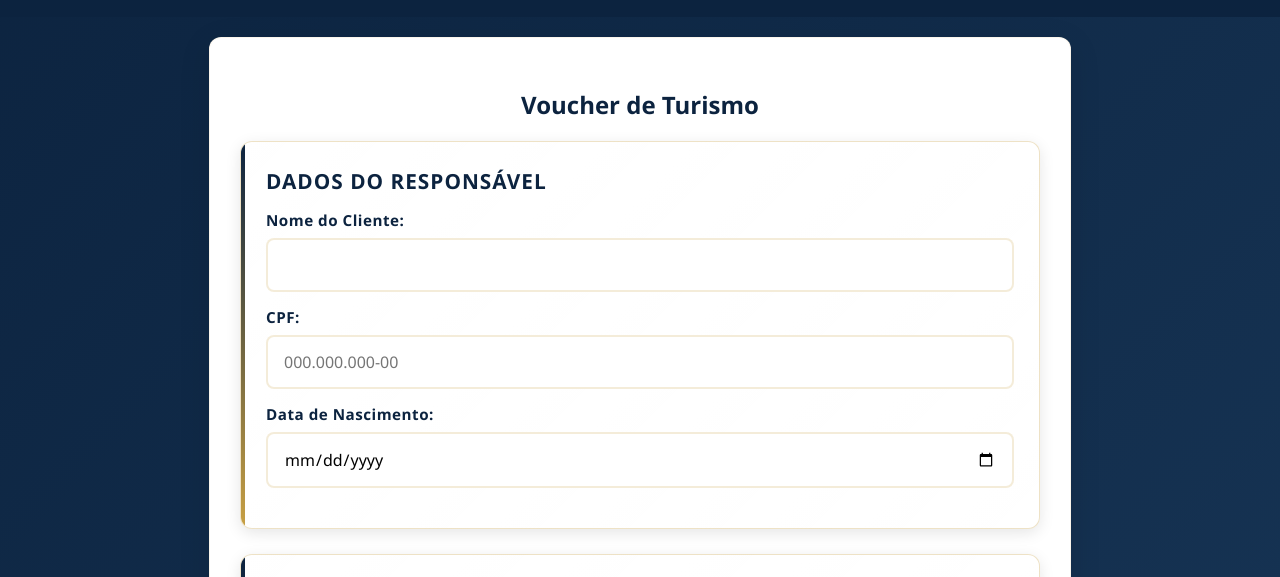
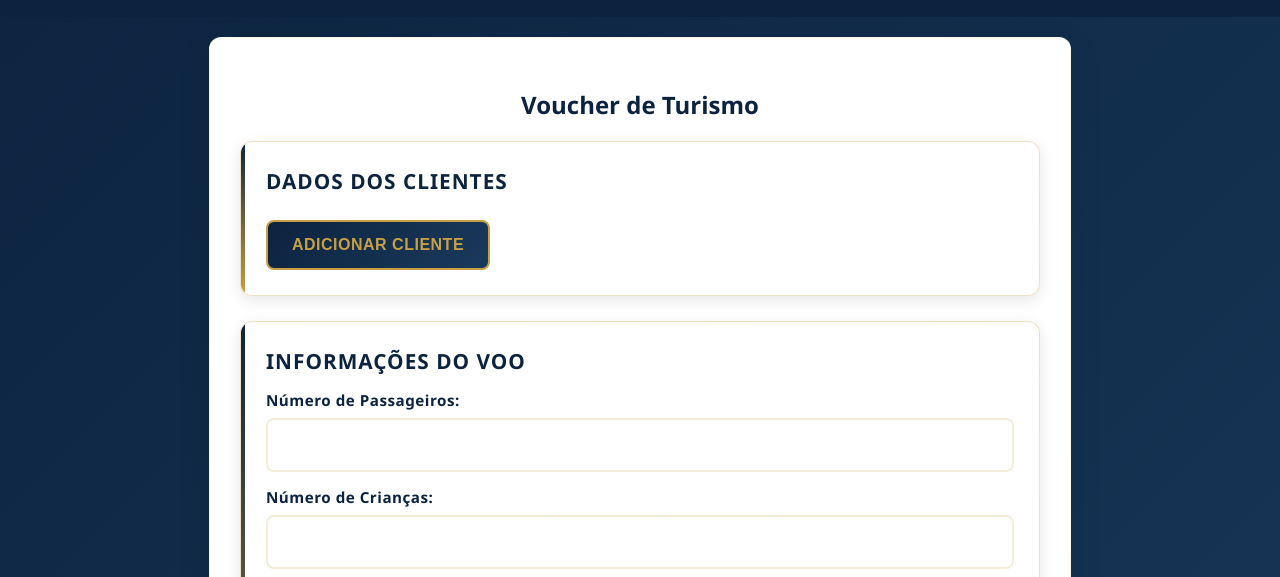
Before and after one commit to dw-glitch/Galdino_Turismo, a plain HTML site: page index.html in a window 1280 px wide. Shown: the part 191-768 px from the top of the page. Drawn offline with nearby package versions, Linux system fonts and the light colour scheme.

Commit message:
Refactor index.html to support multiple clients

```diff
--- a/index.html
+++ b/index.html
@@ -16,19 +16,11 @@
         <h2>Voucher de Turismo</h2>
         <form id="voucherForm">
             <div class="form-section">
-                <h3>Dados do Responsável</h3>
-                <div class="form-group">
-                    <label for="nome">Nome do Cliente:</label>
-                    <input type="text" id="nome" name="nome" required>
+                <h3>Dados dos Clientes</h3>
+                <div id="clientsContainer">
+                    <!-- Client fields will be added here dynamically -->
                 </div>
-                <div class="form-group">
-                    <label for="cpf">CPF:</label>
-                    <input type="text" id="cpf" name="cpf" required maxlength="14" placeholder="000.000.000-00">
-                </div>
-                <div class="form-group">
-                    <label for="dataNascimento">Data de Nascimento:</label>
-                    <input type="date" id="dataNascimento" name="dataNascimento" required>
-                </div>
+                <button type="button" id="addClientBtn" style="width: auto; margin-top: 10px;">Adicionar Cliente</button>
             </div>
 
             <div class="form-section">
@@ -85,11 +77,9 @@
             </div>
 
             <div class="voucher-section">
-                <h4>Dados do Responsável</h4>
-                <div class="voucher-info">
-                    <p><strong>Nome:</strong> <span id="previewNome"></span></p>
-                    <p><strong>CPF:</strong> <span id="previewCPF"></span></p>
-                    <p><strong>Data de Nascimento:</strong> <span id="previewData"></span></p>
+                <h4>Dados dos Clientes</h4>
+                <div id="previewClients" class="voucher-info">
+                    <!-- Clients will be listed here -->
                 </div>
             </div>
 
```
